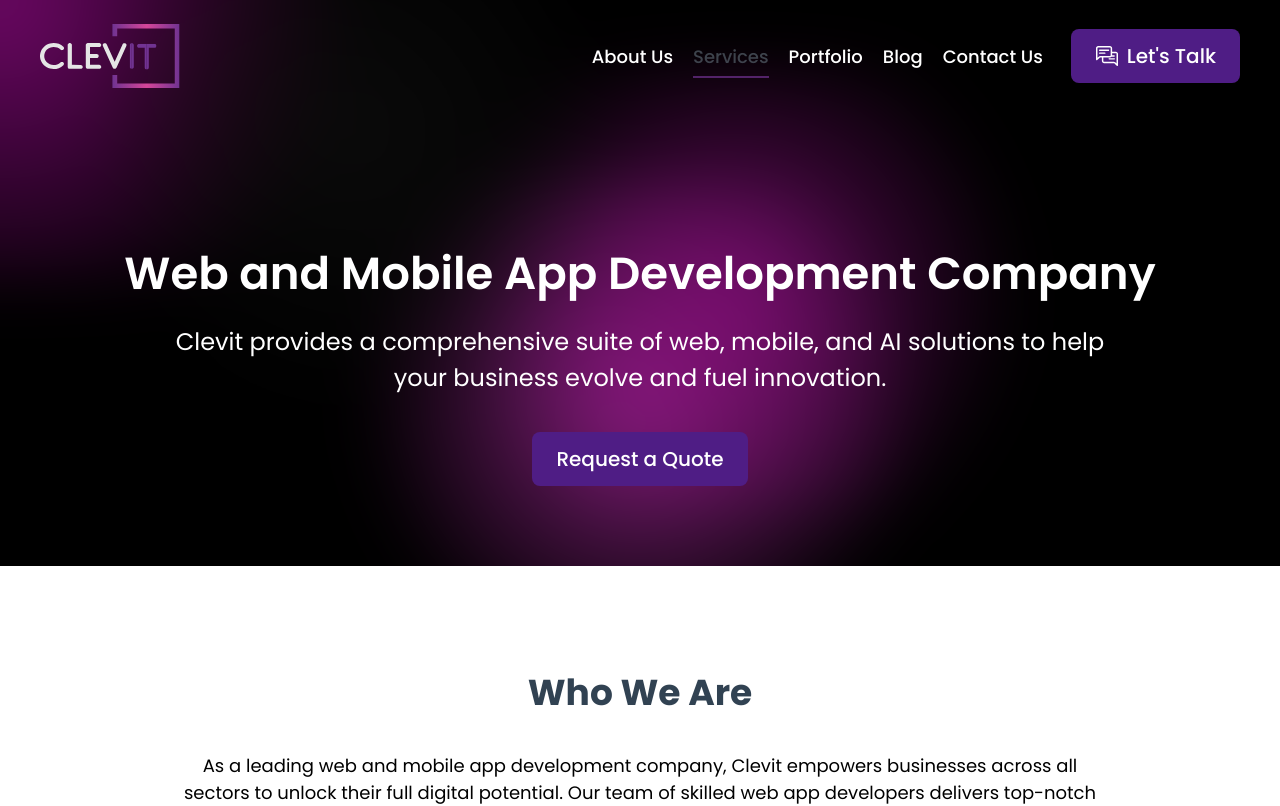
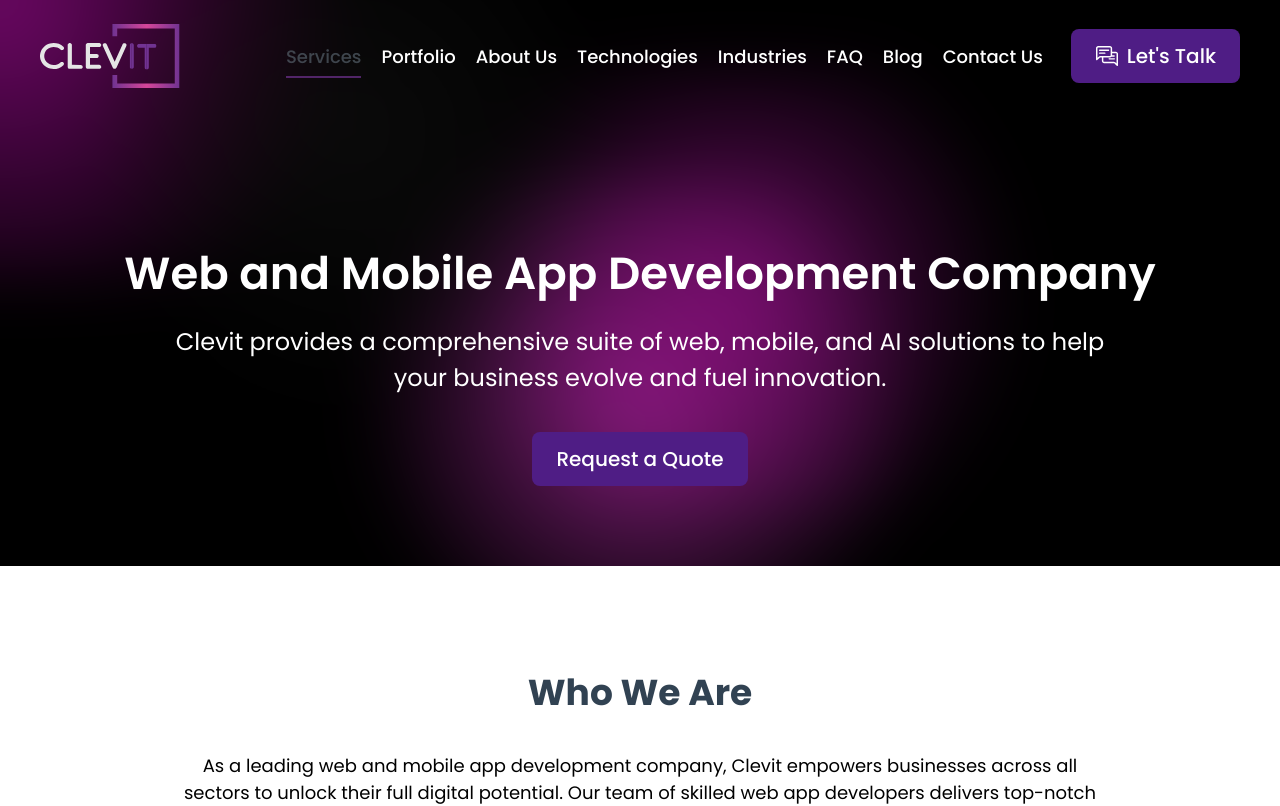
Before and after one commit to CLEVIT-Development/clevit-fe, a React (Vite) app: page /#services in a window 1280 px wide. Shown: the top 806 px of the page. Built offline with nearby package versions, Linux system fonts and the light colour scheme.

Commit message:
FIX: Header texts and socials

```diff
--- a/src/app/routing/routing.constants.ts
+++ b/src/app/routing/routing.constants.ts
@@ -10,7 +10,10 @@ export enum RoutePaths {
   Home = "/",
   About = "/about",
   Services = "/#services",
+  Technologies = "/#technologies",
+  Industries = "/#Industries",
   Portfolio = "/portfolio",
+  FAQ = "/FAQ",
   Blog = "/blog",
   ContactUs = "/contact-us",
   PrivacyPolicy = "/privacy-policy",
@@ -19,11 +22,14 @@ export enum RoutePaths {
 }
 
 export const headerMenuLinks = [
-  { id: 1, label: "About Us", link: RoutePaths.About },
-  { id: 2, label: "Services", link: RoutePaths.Services },
-  { id: 3, label: "Portfolio", link: RoutePaths.Portfolio },
-  { id: 4, label: "Blog", link: RoutePaths.Blog },
-  { id: 5, label: "Contact Us", link: RoutePaths.ContactUs },
+  { id: 1, label: "Services", link: RoutePaths.Services },
+  { id: 2, label: "Portfolio", link: RoutePaths.Portfolio },
+  { id: 3, label: "About Us", link: RoutePaths.About },
+  { id: 4, label: "Technologies", link: RoutePaths.Technologies },
+  { id: 5, label: "Industries", link: RoutePaths.Industries },
+  { id: 6, label: "FAQ", link: RoutePaths.FAQ },
+  { id: 7, label: "Blog", link: RoutePaths.Blog },
+  { id: 8, label: "Contact Us", link: RoutePaths.ContactUs },
 ];
 
 export const routerElements = [
--- a/src/assets/constants/config.constants.ts
+++ b/src/assets/constants/config.constants.ts
@@ -2,7 +2,7 @@ export const appConfig = {
   shareUrl:
     "https://calendly.com/hovhannes-baghdasaryan-03/contact-us?hide_gdpr_banner=1&embed_domain=clevit.io&embed_type=Inline",
   notionBlogUrl: "https://v2-embednotion.com/26f4d4d6c39b45b7a4ba2dc2f0d01af8",
-  contactMail: "info@clevit.com",
+  contactMail: "info@clevit.io",
   contactPhone: "+374 96 555 555",
   websiteDomain: `https://www.clevit.io`,
 };
--- a/src/assets/constants/contacts.constants.ts
+++ b/src/assets/constants/contacts.constants.ts
@@ -4,7 +4,7 @@ import Telephone from "@/assets/vectors/Telephone.svg?react";
 export const contactsConstants = [
   {
     id: 1,
-    text: "info@clevit.com",
+    text: "info@clevit.io",
     link: "mailto:hovhannes.baghdasaryan.03@gmail.com",
     Element: Envelope,
   },
--- a/src/assets/constants/socials.constants.ts
+++ b/src/assets/constants/socials.constants.ts
@@ -1,9 +1,7 @@
 import Facebook from "@/assets/vectors/Facebook.svg?react";
-import Instagram from "@/assets/vectors/Instagram.svg?react";
 import LinkedIn from "@/assets/vectors/Linkedin.svg?react";
 
 export const socialLinksConstants = [
   { id: 1, link: "https://www.linkedin.com/company/clevit-soft/mycompany/", Icon: LinkedIn },
-  { id: 2, link: "https://facebook.com", Icon: Facebook },
-  { id: 3, link: "https://instagram.com", Icon: Instagram },
+  { id: 2, link: "https://www.facebook.com/profile.php?id=61557658923832", Icon: Facebook },
 ];
--- a/src/pages/contact-us/ContactInfo.tsx
+++ b/src/pages/contact-us/ContactInfo.tsx
@@ -12,7 +12,7 @@ const ContactInfo = () => {
     <div className="flex flex-col desktop:items-start items-center desktop:space-y-8 space-y-6">
       <p className="desktop:text-2xl text-lg font-semibold text-white">Contact Details</p>
       <div className="flex flex-col desktop:space-y-[30px] space-y-[20px]">
-        <ContactItem icon={<EnvelopeIcon className="fill-white" />} content="info@clevit.com" />
+        <ContactItem icon={<EnvelopeIcon className="fill-white" />} content="info@clevit.io" />
         <ContactItem icon={<TelephoneIcon className="stroke-white" />} content="+374 96 555 555" />
         <ContactItem
           icon={<LocationIcon className="fill-white" />}
```
